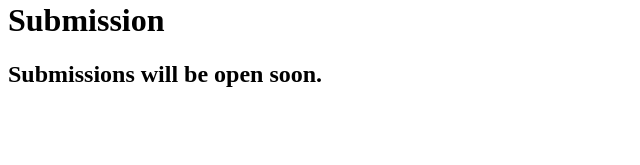
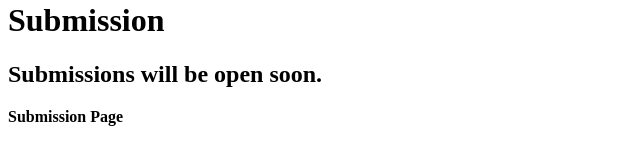
Before and after one commit to yeon-lee/yeon-lee.github.io, a Jekyll site: the page built from submission.md, in a window 1280 px wide. Shown: the part 169-334 px from the top of the page, without its empty margins (0-640 px from the left). Built offline with Jekyll 4.4.1, drawn with Linux system fonts in a browser that asks for light colours; nearby versions of some CDN libraries.

Commit message:
Update submission.md

```diff
--- a/submission.md
+++ b/submission.md
@@ -5,3 +5,5 @@ order: 3
 ---
 
 ## Submissions will be open soon.
+
+<a ref="https://forms.gle/U573dXqnVY5tpC9F9">**Submission Page**</a>
```
